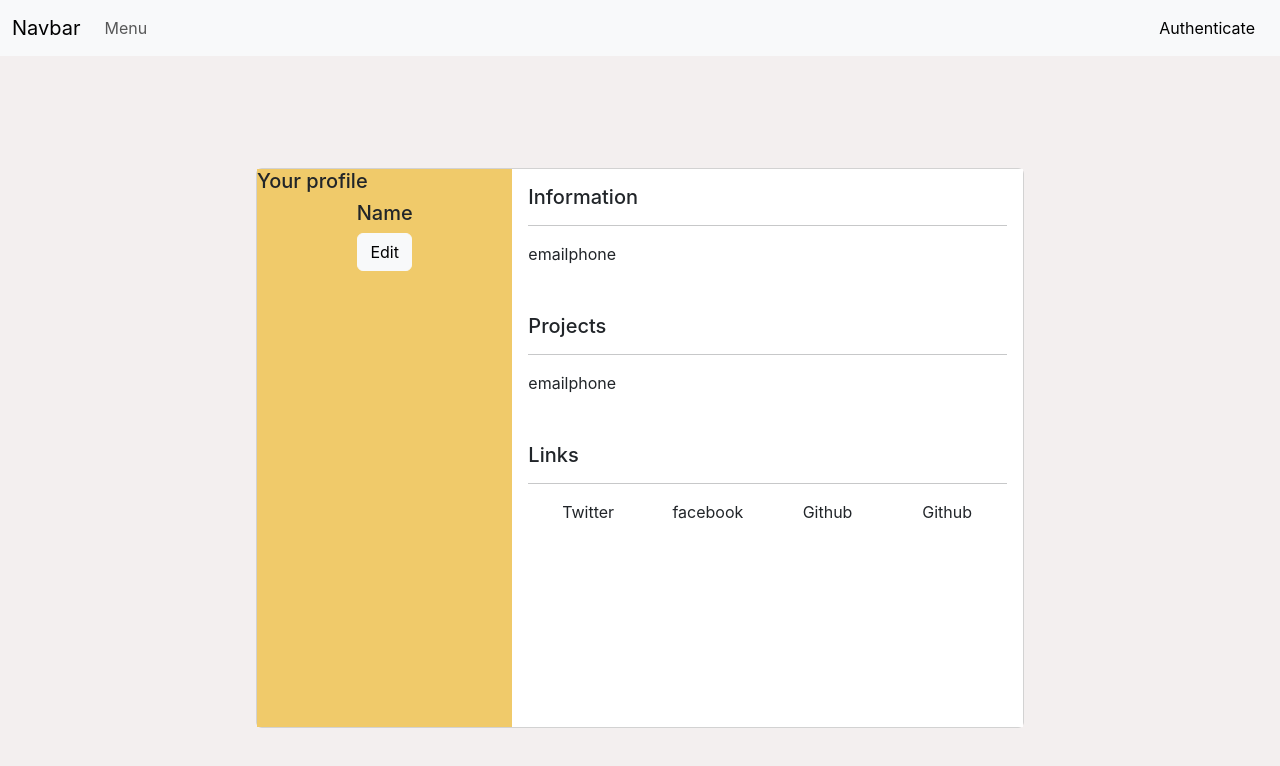
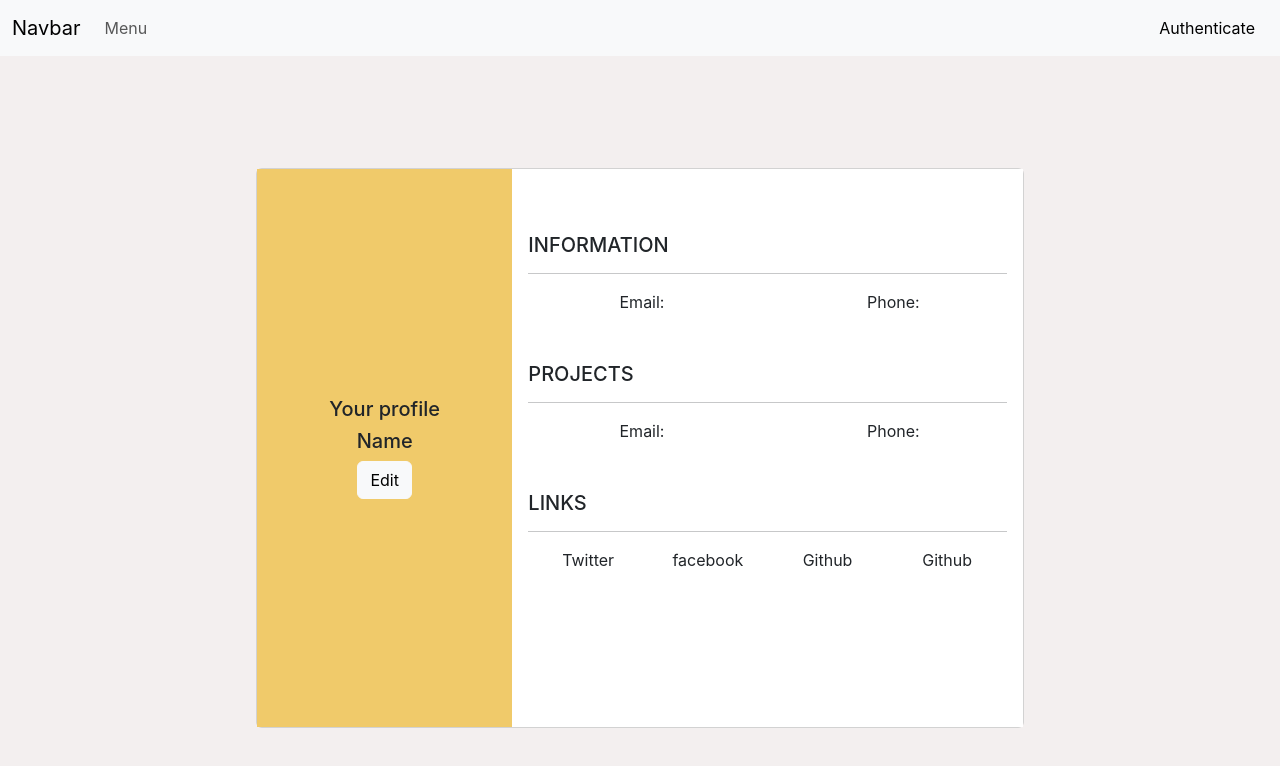
Before and after one commit to Archit314/First_MERN_APP, a React (Create React App) app in the folder app_frontend/: page /user/profile in a window 1280 px wide. Shown: the top 766 px of the page. Built offline with nearby package versions, Linux system fonts and the light colour scheme.

Commit message:
Fixes for the profile section UI

```diff
--- a/app_frontend/src/Components/User/UserProfile.js
+++ b/app_frontend/src/Components/User/UserProfile.js
@@ -8,28 +8,39 @@ export default function UserProfile() {
       <div className="d-flex justify-content-center align-items-center min-vh-100 cardBody">
         <div className="card mb-3" style={{ height: '70vh', width: '60%' }}>
           <div className="row g-0 h-100">
-            <div className="col-md-4 cardBody-left">
+            <div className="col-md-4 cardBody-left d-flex flex-column align-items-center justify-content-center">
               <h5>Your profile</h5>
-              <div className='d-flex justify-content-center align-items-center'>
               <h5>Name</h5>
-              </div>
-              <div className='d-flex justify-content-center'>
               <Link type="button" className="btn btn-light">Edit</Link>
             </div>
+            <div className="col-md-8 cardBody-right">
+              <div className="card-body" style={{ marginTop: '3rem' }}>
+                <div className='mb-5'>
+                  <h5 className="card-title">INFORMATION</h5><hr></hr>
+                  <div class="row text-center">
+                    <div class="col">
+                      Email:
                     </div>
-            <div className="col-md-8 cardBody-right">
-              <div className="card-body">
-                <h5 className="card-title">Information</h5><hr></hr>
-                <div className='d-flex mb-5'>
-                  <div>email</div>
-                  <div>phone</div>
+                    <div class="col">
+                      Phone:
                     </div>
-                <h5 className="card-title">Projects</h5><hr></hr>
-                <div className='d-flex mb-5'>
-                  <div>email</div>
-                  <div>phone</div>
                   </div>
-                <h5 className="card-title">Links</h5><hr></hr>
+
+                </div>
+                <div className='mb-5'>
+                  <h5 className="card-title">PROJECTS</h5><hr></hr>
+                  <div class="row text-center">
+                    <div class="col">
+                      Email:
+                    </div>
+                    <div class="col">
+                      Phone:
+                    </div>
+                  </div>
+
+                </div>
+                <div>
+                  <h5 className="card-title">LINKS</h5><hr></hr>
                   <div class="container text-center">
                     <div class="row">
                       <div class="col">
@@ -46,6 +57,8 @@ export default function UserProfile() {
                       </div>
                     </div>
                   </div>
+
+                </div>
               </div>
             </div>
           </div>
```
Lines whose indentation alone changed are shown as unchanged.
